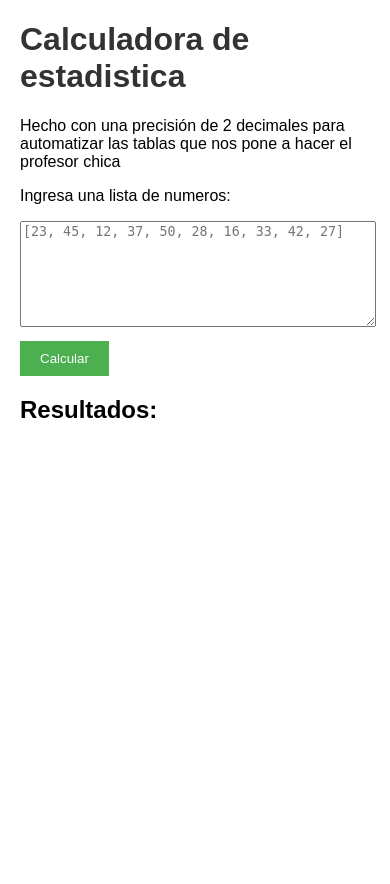
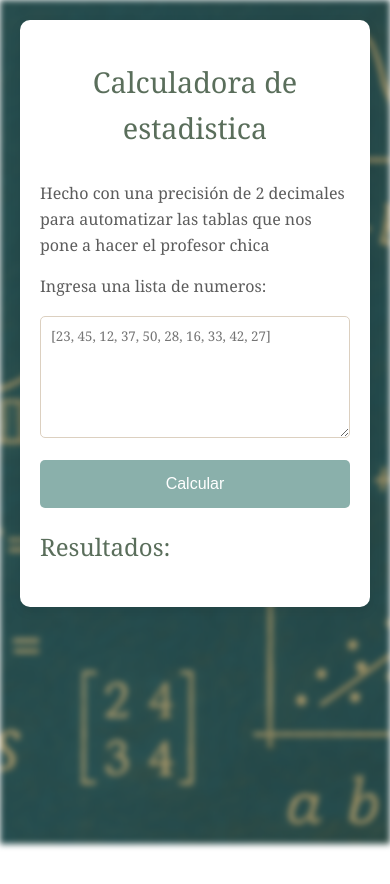
Before and after one commit to john-mz/calculadora-estadistica, a Flask app: page / in a window 390 px wide. Before the commit the page ends 418 px from the top, so only its background shows below. Run offline with Flask 3, Linux system fonts and the light colour scheme.

Commit message:
Feat: Added ghibil style frontend with responsive background

```diff
--- a/templates/index.html
+++ b/templates/index.html
@@ -3,15 +3,151 @@
 <head>
     <title>Calculadora de Estadistica</title>
     <style>
-        body { font-family: Arial, sans-serif; margin: 20px; }
-        h1 { color: #333; }
-        .container { max-width: 800px; margin: 0 auto; }
-        textarea { width: 100%; height: 100px; margin-bottom: 10px; }
-        button { padding: 10px 20px; background-color: #4CAF50; color: white; border: none; cursor: pointer; }
-        table { width: 100%; border-collapse: collapse; margin-top: 20px; }
-        th, td { border: 1px solid #ddd; padding: 8px; text-align: left; }
-        th { background-color: #f2f2f2; }
-        pre { background-color: #f5f5f5; padding: 10px; border-radius: 5px; }
+        /* Ghibli-inspired theme */
+        body {
+            font-family: 'Georgia', serif; /* Softer serif font */
+            margin: 0; /* Reset margin for full-page background */
+            padding: 40px; /* Add padding back */
+            /* background-color: #fdfaf6; /* Removed background color to show image */
+            color: #5c5c5c; /* Softer text color */
+            line-height: 1.6;
+            position: relative; /* Needed for z-index context */
+            min-height: 100vh; /* Ensure body takes full viewport height */
+        }
+
+        body::before {
+            content: '';
+            position: fixed; /* Fixed position */
+            top: 0;
+            left: 0;
+            right: 0;
+            bottom: 0;
+            background-image: url('../desktop-background.png'); /* Desktop background */
+            background-size: cover;
+            background-position: center center;
+            background-attachment: fixed;
+            filter: blur(3px); /* Apply blur */
+            z-index: -1; /* Place behind content */
+            background-color: #fdfaf6; /* Fallback color if image fails */
+        }
+
+        h1, h2, h3 {
+            color: #5a6e5b; /* Muted green */
+            font-weight: normal;
+        }
+        h1 {
+            text-align: center;
+            margin-bottom: 30px;
+        }
+        .container {
+            max-width: 850px;
+            margin: 0 auto;
+            background-color: #ffffff; /* White container background */
+            padding: 30px;
+            border-radius: 10px; /* Rounded corners */
+            box-shadow: 0 4px 12px rgba(0, 0, 0, 0.08); /* Soft shadow */
+        }
+        textarea {
+            width: calc(100% - 22px); /* Adjust width to account for padding */
+            height: 100px;
+            margin-bottom: 15px;
+            padding: 10px;
+            border: 1px solid #dcd0c0; /* Softer border */
+            border-radius: 5px;
+            font-family: inherit; /* Use body font */
+            resize: vertical; /* Allow vertical resize only */
+        }
+        button {
+            padding: 12px 25px;
+            background-color: #8ab0ab; /* Muted teal/blue */
+            color: white;
+            border: none;
+            border-radius: 5px;
+            cursor: pointer;
+            font-size: 1em;
+            transition: background-color 0.3s ease; /* Smooth transition */
+        }
+        button:hover {
+            background-color: #709691; /* Darker shade on hover */
+        }
+        table {
+            width: 100%;
+            border-collapse: separate; /* Use separate for border-spacing */
+            border-spacing: 0;
+            margin-top: 25px;
+            border: 1px solid #e8e0d8; /* Add border to table itself */
+            border-radius: 8px; /* Rounded table corners */
+            overflow: hidden; /* Ensure border-radius applies */
+            box-shadow: 0 2px 6px rgba(0, 0, 0, 0.05);
+        }
+        th, td {
+            border-bottom: 1px solid #e8e0d8; /* Lighter, warmer border for rows */
+            padding: 12px 15px; /* Adjusted padding */
+            text-align: left;
+        }
+        th {
+            background-color: #f4f0eb; /* Light beige header */
+            color: #7a7a7a; /* Header text color */
+            border-top: none; /* Remove top border for header cells */
+            border-left: none;
+            border-right: none;
+        }
+        td {
+            background-color: #fff;
+            border-left: none;
+            border-right: none;
+        }
+        /* Remove bottom border for last row cells */
+        tbody tr:last-child td {
+             border-bottom: none;
+        }
+        #results ul {
+            list-style: none;
+            padding-left: 0;
+        }
+        #results li {
+            margin-bottom: 8px;
+            padding: 8px 12px;
+            border-left: 4px solid #8ab0ab; /* Accent color */
+            background-color: #f9f7f4;
+            border-radius: 4px;
+        }
+        #results li strong {
+            color: #5a6e5b; /* Match header color */
+            margin-right: 8px;
+            font-weight: bold;
+        }
+        pre { /* Keep pre styling simple or remove if not used */
+            background-color: #f5f5f5;
+            padding: 10px;
+            border-radius: 5px;
+            border: 1px solid #eee;
+            overflow-x: auto; /* Add scroll for long code lines */
+        }
+
+        /* Media Query for Mobile */
+        @media (max-width: 768px) {
+            body::before {
+                background-image: url('../mobile-background.png'); /* Mobile background */
+            }
+
+            body {
+                padding: 20px; /* Adjust padding for smaller screens */
+            }
+
+            .container {
+                padding: 20px;
+            }
+
+             h1 {
+                font-size: 1.8em;
+             }
+
+             button {
+                width: 100%;
+                padding: 15px;
+             }
+        }
     </style>
 </head>
 <body>
@@ -116,9 +252,7 @@
             `;
 
             resultsDiv.innerHTML = basicStatsHtml + calculatedValuesHtml + tableHtml;
-}
-
-
+        }
     </script>
 </body>
 </html>
```
Also changed, not shown: desktop-background.png (added), mobile-background.png (added).
